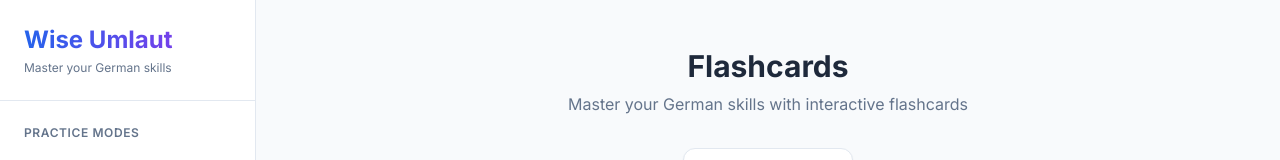
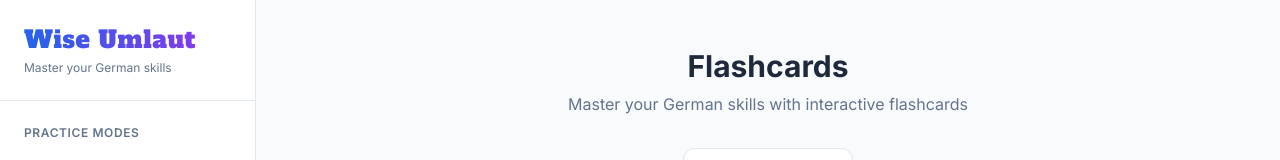
Before and after one commit to pramodkarandikar/german-tutor, a React (Vite) app: page / in a window 1280 px wide. Shown: the top 160 px of the page. Built offline with nearby package versions, Linux system fonts and the light colour scheme.

Commit message:
fonts updated

```diff
--- a/src/components/Navigation.jsx
+++ b/src/components/Navigation.jsx
@@ -42,7 +42,7 @@ const Navigation = ({ currentView, setCurrentView, children }) => {
             {/* Desktop Sidebar */}
             <aside className="hidden md:flex flex-col w-64 bg-surface border-r border-border fixed h-full z-20">
                 <div className="p-6 border-b border-border">
-                    <h1 className="text-2xl font-bold bg-gradient-to-r from-blue-600 to-purple-600 dark:from-blue-400 dark:to-purple-400 bg-clip-text text-transparent">
+                    <h1 className="text-2xl font-logo tracking-wide font-normal bg-gradient-to-r from-blue-600 to-purple-600 dark:from-blue-400 dark:to-purple-400 bg-clip-text text-transparent">
                         Wise Umlaut
                     </h1>
                     <p className="text-xs text-text-muted mt-1">Master your German skills</p>
@@ -70,7 +70,7 @@ const Navigation = ({ currentView, setCurrentView, children }) => {
 
             {/* Mobile Header */}
             <div className="md:hidden fixed top-0 left-0 right-0 bg-surface border-b border-border z-30 px-4 h-16 flex items-center justify-between">
-                <span className="text-lg font-bold bg-gradient-to-r from-blue-600 to-purple-600 dark:from-blue-400 dark:to-purple-400 bg-clip-text text-transparent">
+                <span className="text-lg font-logo tracking-wide font-normal bg-gradient-to-r from-blue-600 to-purple-600 dark:from-blue-400 dark:to-purple-400 bg-clip-text text-transparent">
                     Wise Umlaut
                 </span>
                 <div className="flex items-center gap-2">
--- a/src/index.css
+++ b/src/index.css
@@ -1,3 +1,5 @@
+@import url('https://fonts.googleapis.com/css2?family=Alfa+Slab+One&display=swap');
+
 @tailwind base;
 @tailwind components;
 @tailwind utilities;
--- a/tailwind.config.js
+++ b/tailwind.config.js
@@ -9,6 +9,7 @@ export default {
         extend: {
             fontFamily: {
                 sans: ['Inter', 'sans-serif'],
+                logo: ['"Alfa Slab One"', 'serif'],
             },
             colors: {
                 background: 'var(--background)',
```
